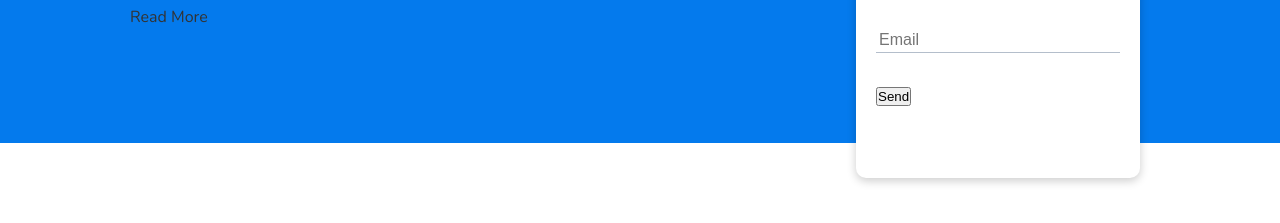
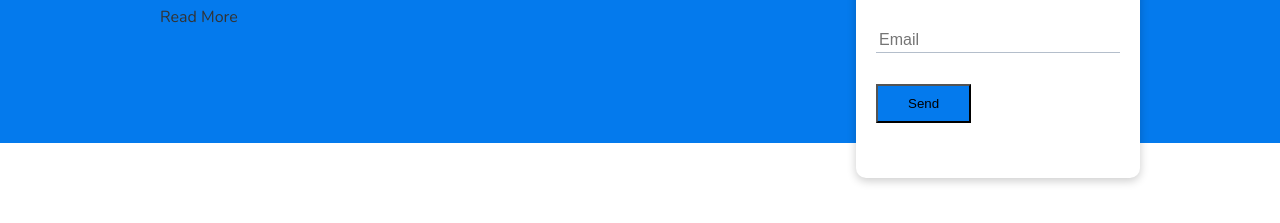
Before and after one commit to SourceCodeArman/website1, a plain HTML site: page index.html in a window 1280 px wide. Shown: the part 327-550 px from the top of the page. Drawn offline with nearby package versions, Linux system fonts and the light colour scheme.

Commit message:
Update style.css

```diff
--- a/style.css
+++ b/style.css
@@ -133,6 +133,13 @@ img {
     margin: 10px;
 }
 
+.btn {
+    display: inline-block;
+    padding: 10px 30px;
+    cursor: pointer;
+    background: var(--primary-color);
+}
+
 .flex {
     display: flex;
     justify-content: space-between;
```
